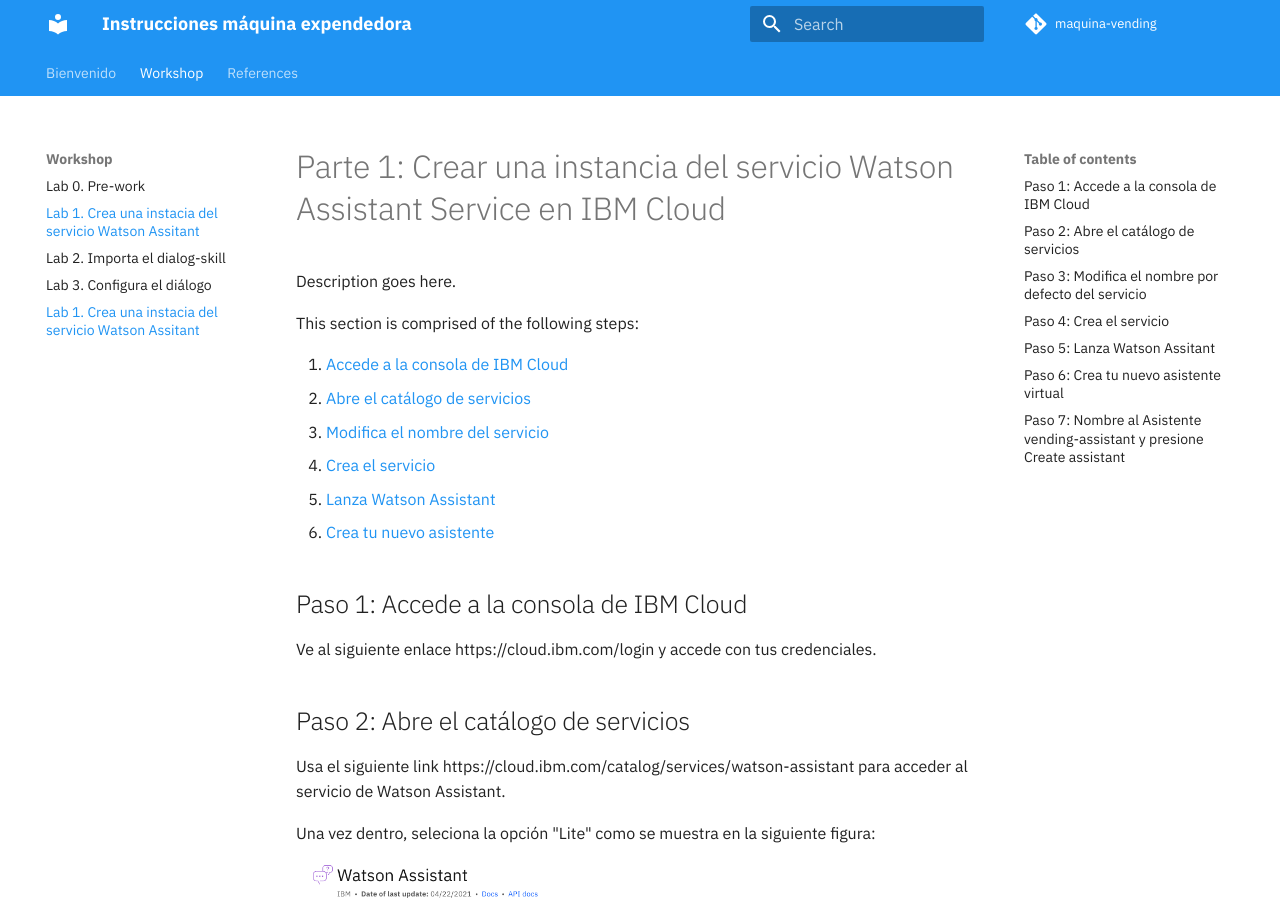
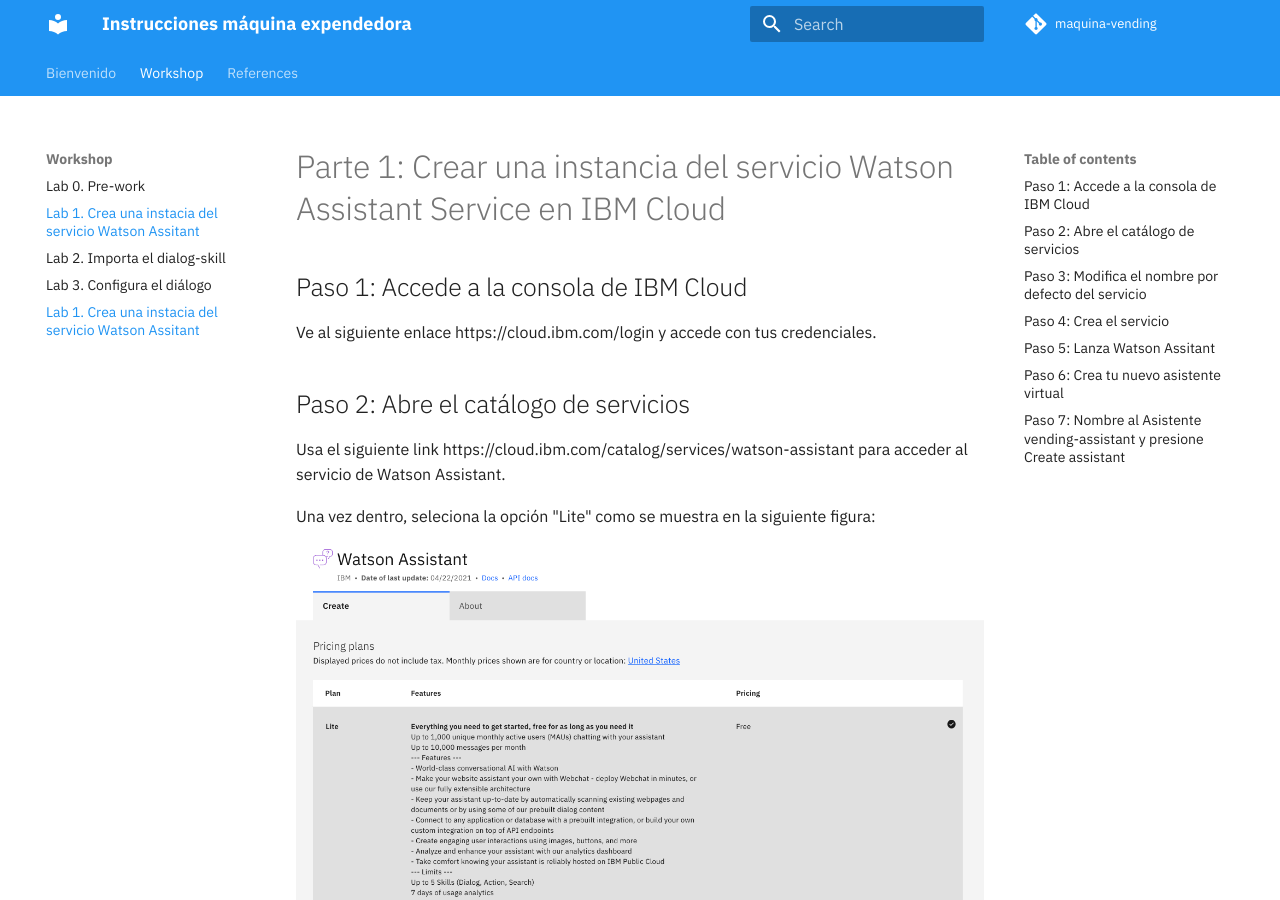
Before and after one commit to IBM/maquina-vending, an MkDocs documentation site: the page built from docs/lab-1/README.md, in a window 1280 px wide and 900 px high. Built offline with MkDocs 1.6.1 and Material for MkDocs 9.7.7, drawn with Linux system fonts in a browser that asks for light colours; comment, search, counter and statistics services are not loaded.

```diff
--- a/docs/lab-1/README.md
+++ b/docs/lab-1/README.md
@@ -1,24 +1,10 @@
 # Parte 1: Crear una instancia del servicio Watson Assistant Service en IBM Cloud
 
-Description goes here.
-
-This section is comprised of the following steps:
-
-1. [Accede a la consola de IBM Cloud](#1-step-1)
-2. [Abre el catálogo de servicios](#2-step-2)
-3. [Modifica el nombre del servicio](#3-step-3)
-4. [Crea el servicio](#4-step-4)
-5. [Lanza Watson Assistant](#5-step-5)
-6. [Crea tu nuevo asistente](#6-step-6)
-
-
-<a name="1-step-1"></a>
 ## Paso 1: Accede a la consola de IBM Cloud
 
 Ve al siguiente enlace https://cloud.ibm.com/login y accede con tus credenciales.
 
 
-<a name="2-step-2"></a>
 ## Paso 2: Abre el catálogo de servicios
 
 Usa el siguiente link https://cloud.ibm.com/catalog/services/watson-assistant para acceder al servicio de Watson Assistant.
@@ -27,14 +13,14 @@ Una vez dentro, seleciona la opción "Lite" como se muestra en la siguiente figu
 
 ![Watson](../images/WatsonAssistant.png)
 
-<a name="3-step-3"></a>
+
 ## Paso 3: Modifica el nombre por defecto del servicio
 
 Cambia el nombre del servicio a "vending-machine", lo demás déjalo como está
 
 ![NameWatson](../images/nombreWatson.png)
 
-<a name="4-step-4"></a>
+
 ## Paso 4: Crea el servicio
 
 Presiona Crear
@@ -48,14 +34,14 @@ Presiona Launch Watson Assistant
 
 ![LaunchWatson](../images/launchWatson.png)
 
-<a name="6-step-6"></a>
+
 ## Paso 6: Crea tu nuevo asistente virtual
 
 Accede a asistentes y presiona Create Assistant
 
 ![CrearAsistente](../images/crearAsistente.png)
 
-<a name="7-step-7"></a>
+
 ## Paso 7: Nombre al Asistente vending-assistant y presione Create assistant
 
 ![NombreAsistente](../images/nombreAsistente.png)
```
Also changed, not shown: docs/lab-2/README.md (+2 -13 lines), docs/lab-3/README.md (+0 -8 lines).
